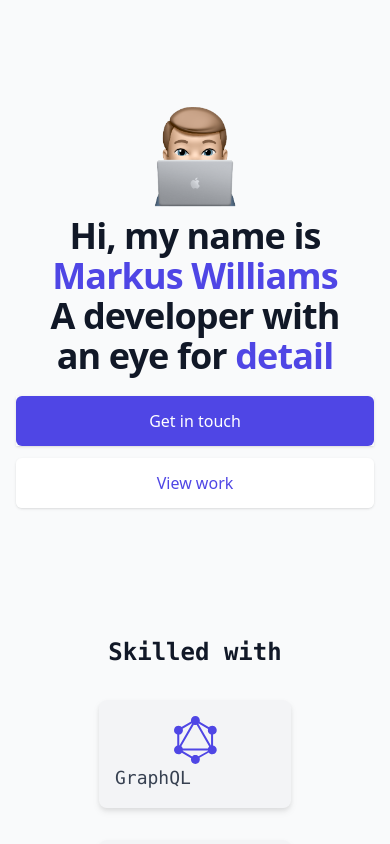
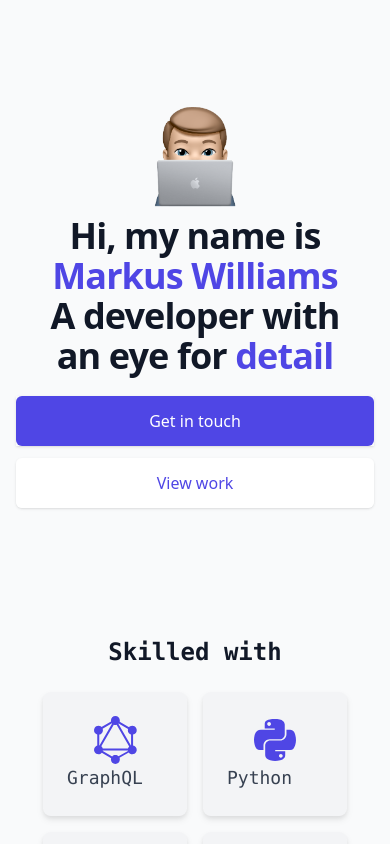
Before and after one commit to MarkusWilliamsDev/Dev-Portfolio, a React (Create React App) app: page / in a window 390 px wide. Shown: the top 844 px of the page. Built offline with nearby package versions, Linux system fonts and the light colour scheme.

Commit message:
Fix logo spacing on mobile

```diff
--- a/src/components/Logos.js
+++ b/src/components/Logos.js
@@ -30,9 +30,9 @@ export default function Example() {
 				</h3>
 				<div className="flex justify-center flex-wrap">
 					{logos.map((logo) => (
-						<div className="p-4 m-4 w-48 sm:w-60 bg-gray-100 rounded-lg drop-shadow-md hover:drop-shadow-lg cursor-default">
+						<div className="p-6 m-2 sm:m-4 w-36 sm:w-60 bg-gray-100 rounded-lg drop-shadow-md hover:drop-shadow-lg cursor-default">
 							{<logo.icon fill="rgb(79, 70, 229)" className="w-full h-12" />}
-							<span className="font-mono text-gray-700 text-lg ">
+							<span className="font-mono text-gray-700 text-lg">
 								{logo.name}
 							</span>
 						</div>
```
